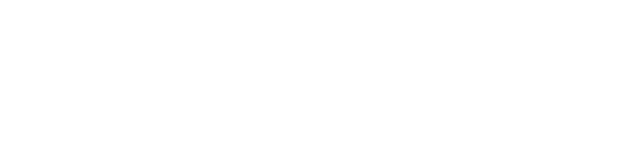
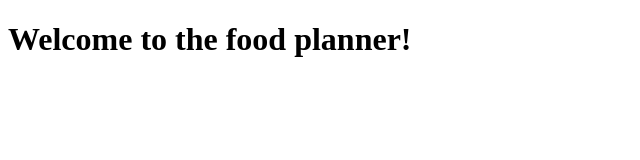
Before and after one commit to dpocheketa/foodPlanner, a website: page index.html in a window 1280 px wide. Shown: the whole page, without its empty margins (0-640 px from the left). Drawn offline with Linux system fonts and the light colour scheme; files that its build step writes are made by us from their sources.

```diff
--- a/index.html
+++ b/index.html
@@ -5,6 +5,10 @@
 	<title>Food plan</title>
 </head>
 <body>
+	<h1>Welcome to the food planner!</h1>
+
+
+
 	<script src="build/js/vendor.js"></script>
 	<script src="build/js/main.js"></script>
 </body>
--- a/src/js/script.js
+++ b/src/js/script.js
@@ -1,4 +1,4 @@
 $(function(){
-	console.log(ko);
+	console.log(data);
 
 });
```
